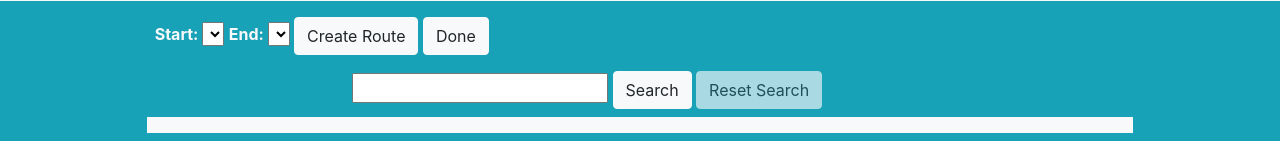
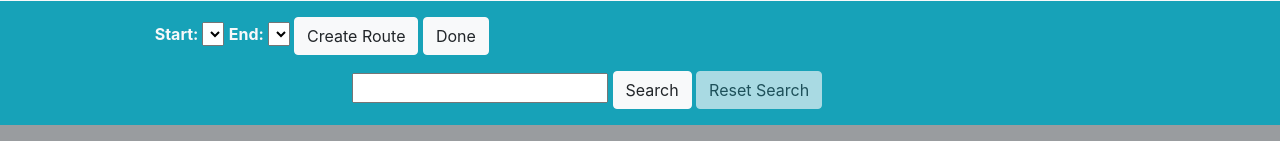
Before and after one commit to BreakfastBagels/DublinBikeApp, a Flask app: page /map in a window 1280 px wide. Shown: the part 993-1134 px from the top of the page. Run offline with Flask 2, Linux system fonts and the light colour scheme; data that the repository does not hold is empty; some libraries are stand-ins or nearby versions.

Commit message:
Remove padding on directions div

```diff
--- a/DublinBikeWebApp/web/templates/map.html
+++ b/DublinBikeWebApp/web/templates/map.html
@@ -87,7 +87,7 @@
             <button class="btn btn-light" id="find_station_search" onclick="find_station()">Search</button>
             <button class="btn btn-light" id="find_station_reset" onclick="removeUserMarker()" disabled>Reset Search</button>
         </div>
-        <div id="directions" class="col-lg-10 mx-auto p-2 bg-light"></div>
+        <div id="directions" class="col-lg-10 mx-auto bg-light"></div>
     </section>
     {% endblock %}
 
```
